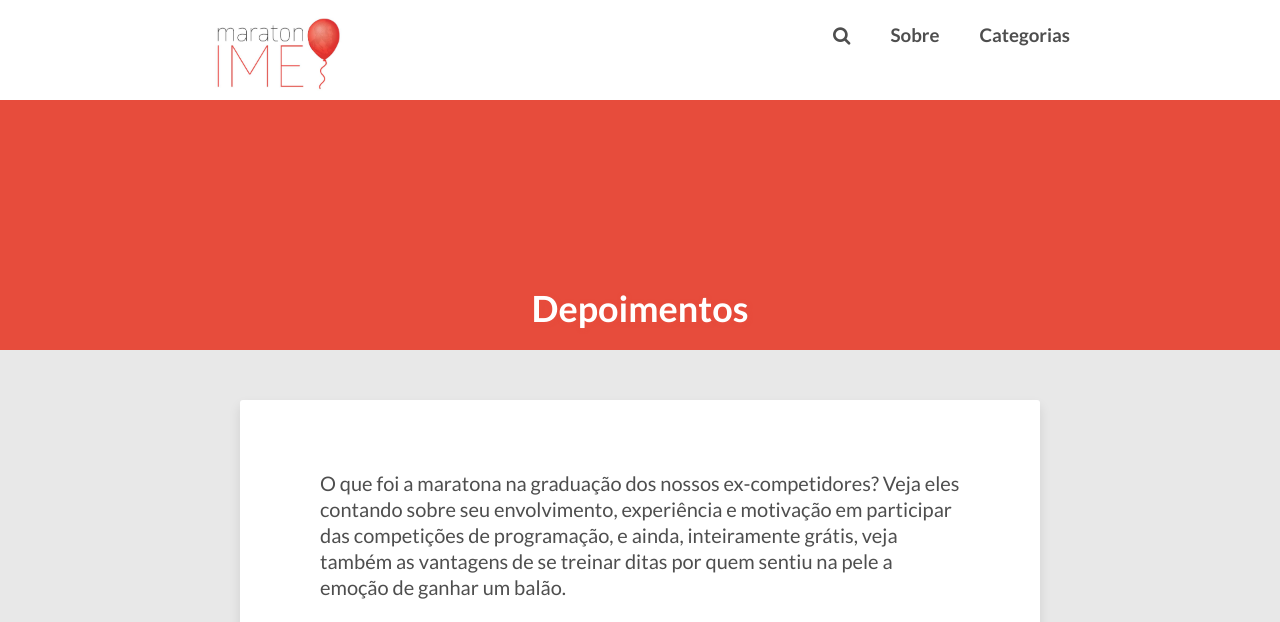
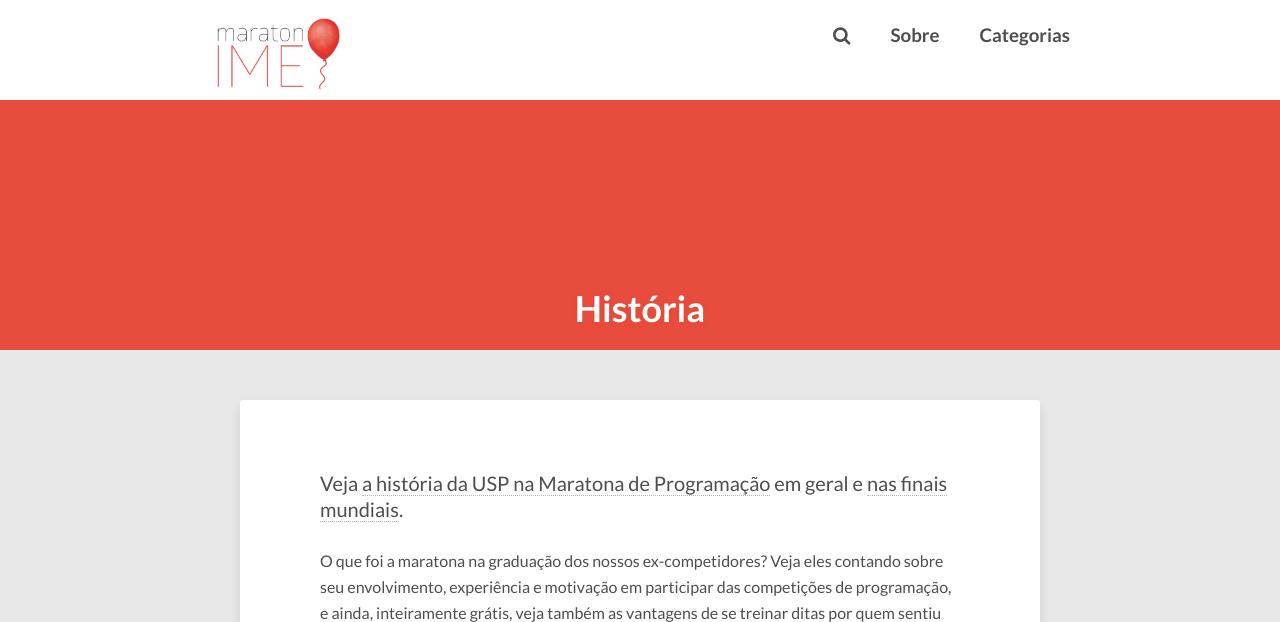
Before and after one commit to maratonusp/blog, a Jekyll site: the page built from pages/historia.markdown, in a window 1280 px wide and 900 px high, cut to the strip 0-622 px from the top of the window. Built offline with Jekyll 4.4.1, drawn with Linux system fonts in a browser that asks for light colours; nearby versions of some CDN libraries; comment, search, counter and statistics services are not loaded.

Commit message:
Depoimentos -> História

```diff
--- a/index.html
+++ b/index.html
@@ -24,7 +24,7 @@ comments: false
 	<div class="hub_row">
 		<a target="_blank" href="https://www.ime.usp.br/~maratona/winter17/"><article class="hub_winter"><div>Winter Camps</div></article></a>
 		<a target="_blank" href="https://www.youtube.com/playlist?list=PL9sdTenuXlxmIsiKgJRYtUm_A0Cnh-vPB"><article class="hub_aulas"><div>Aulas</div></article></a>
-		<a target="_blank" href="{{ site.url }}/depoimentos"><article class="hub_depoimentos"><div>Depoimentos</div></article></a>
+		<a target="_blank" href="{{ site.url }}/historia"><article class="hub_depoimentos"><div>História</div></article></a>
 	</div>
 </div>
 {% endif %}
--- a/pages/depoimentos.markdown
+++ b/pages/historia.markdown
@@ -1,10 +1,12 @@
 ---
-title: Depoimentos
+title: História
 layout: page
-permalink: depoimentos
+permalink: historia
 categories:
 - miscelania
 ---
+
+Veja [a história da USP na Maratona de Programação]({{ site.url }}/usp_historia) em geral e [nas finais mundiais]({{ site.url }}/usp_mundial).
 
 O que foi a maratona na graduação dos nossos ex-competidores? Veja eles contando sobre seu envolvimento, experiência e motivação em participar das competições de programação, e ainda, inteiramente grátis, veja também as vantagens de se treinar ditas por quem sentiu na pele a emoção de ganhar um balão.
 
```
